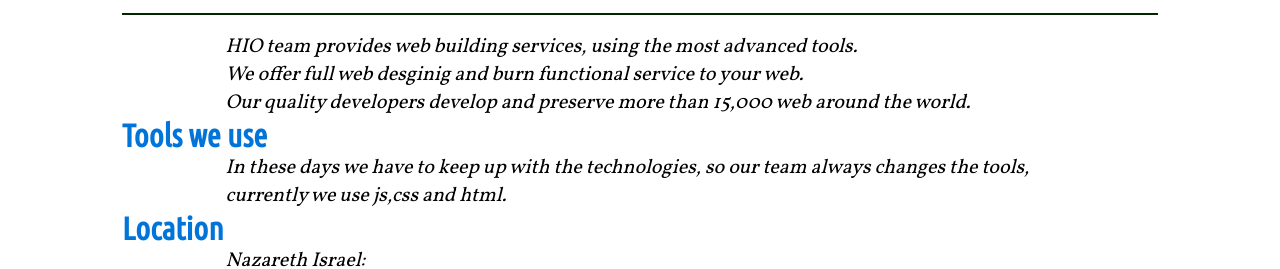
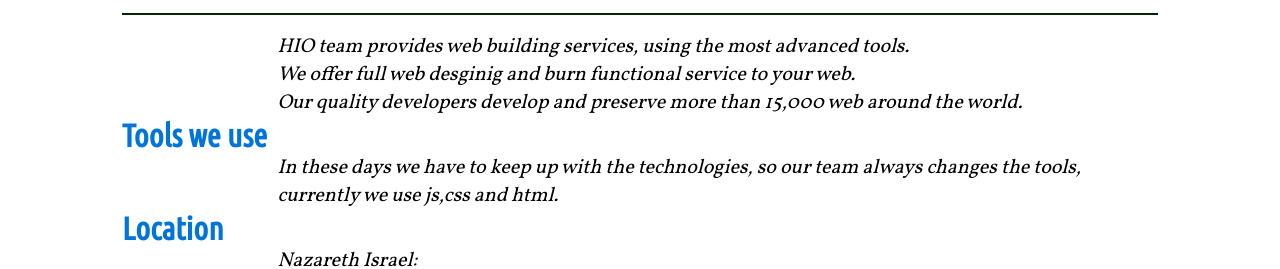
Before and after one commit to FACN7/HIO-team, a plain HTML site: page index.html in a window 1280 px wide. Shown: the part 692-961 px from the top of the page. Drawn offline with Linux system fonts and the light colour scheme.

Commit message:
stam ashe

```diff
--- a/css/style.css
+++ b/css/style.css
@@ -4,14 +4,13 @@ hr{
   border: 1px;
   border-top: 2px solid rgb(0, 40, 0);
   margin: 1em 0;
-  padding: 0;
 }
 .container p{
   font-style: oblique;
   color:black;
   font-size: 20;
   position: relative;
-  left: 10%;
+  left: 15%;
   width: initial;
 
 }
```
